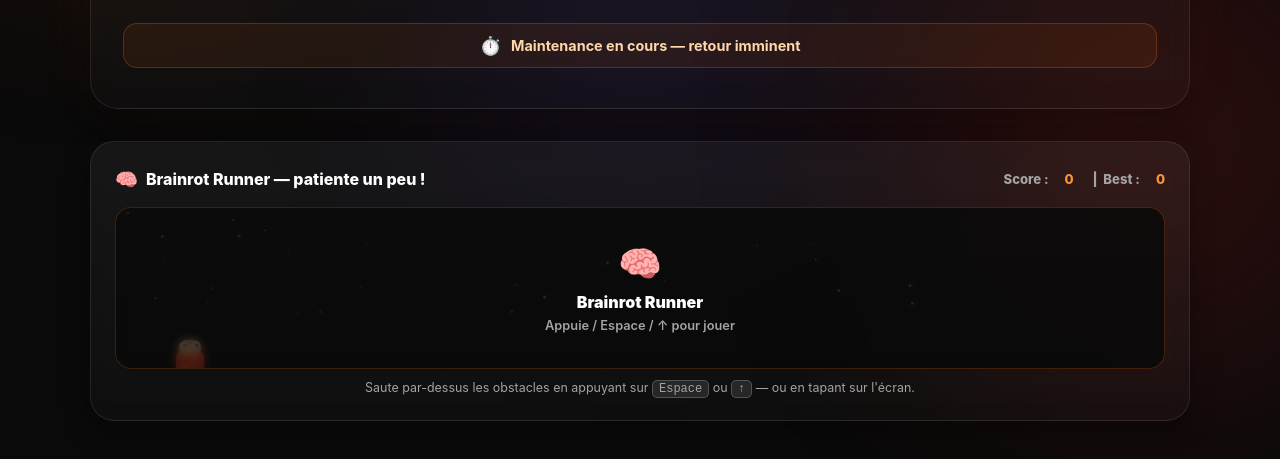
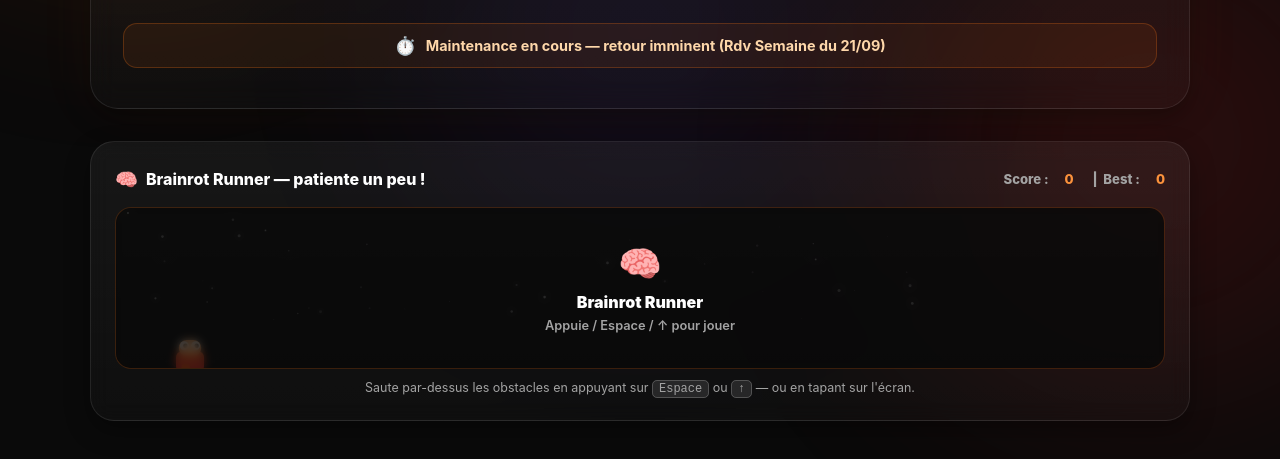
Before and after one commit to schoolllex/BrainrotStars, a plain HTML site: page index.html in a window 1280 px wide. Shown: the part 483-942 px from the top of the page. Drawn offline with Linux system fonts and the light colour scheme.

Commit message:
Update index.html

```diff
--- a/index.html
+++ b/index.html
@@ -345,7 +345,7 @@
         </p>
         <div class="eta-strip">
             <span class="eta-icon">⏱️</span>
-            Maintenance en cours — retour imminent
+            Maintenance en cours — retour imminent (Rdv Semaine du 21/09)
         </div>
     </div>
 
```
